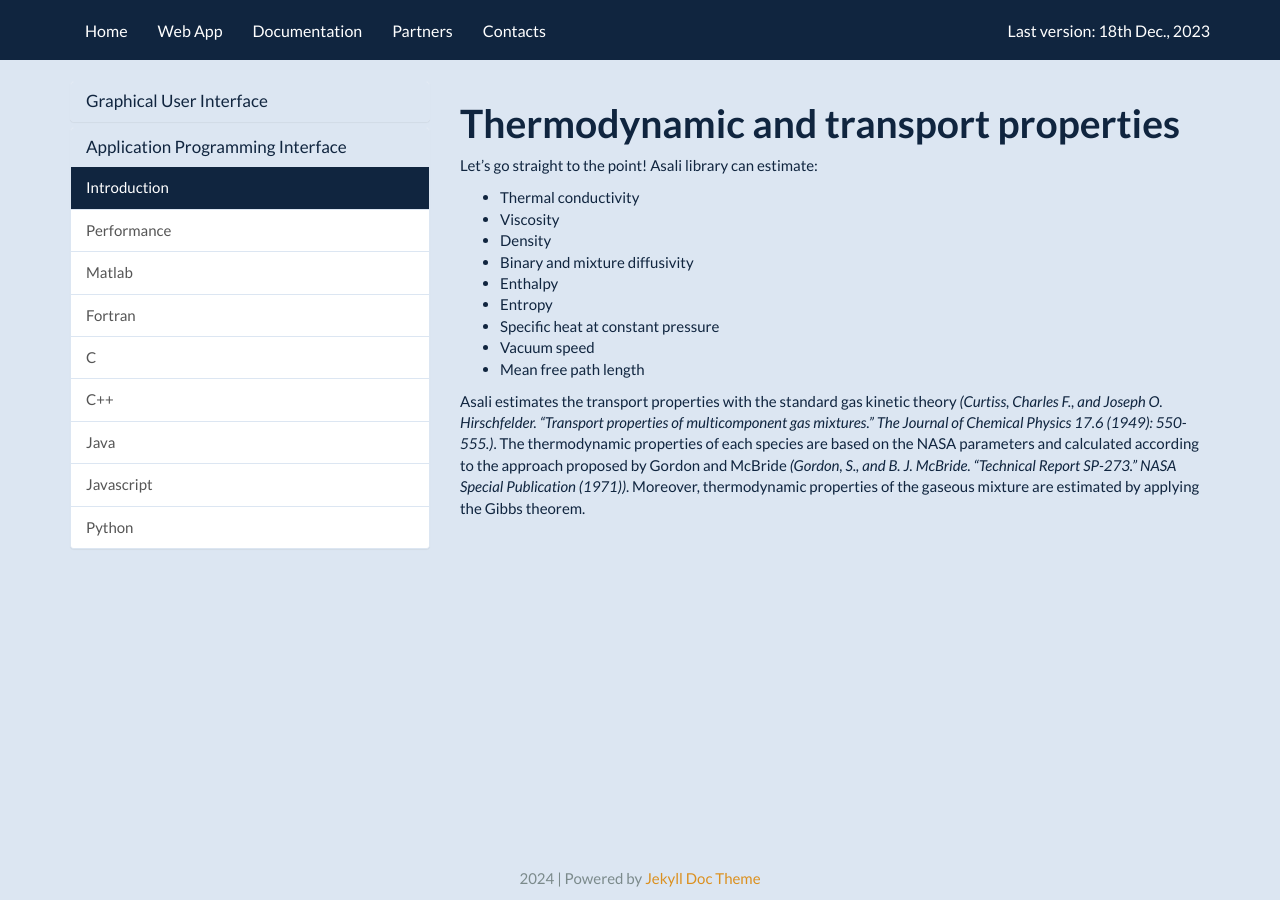
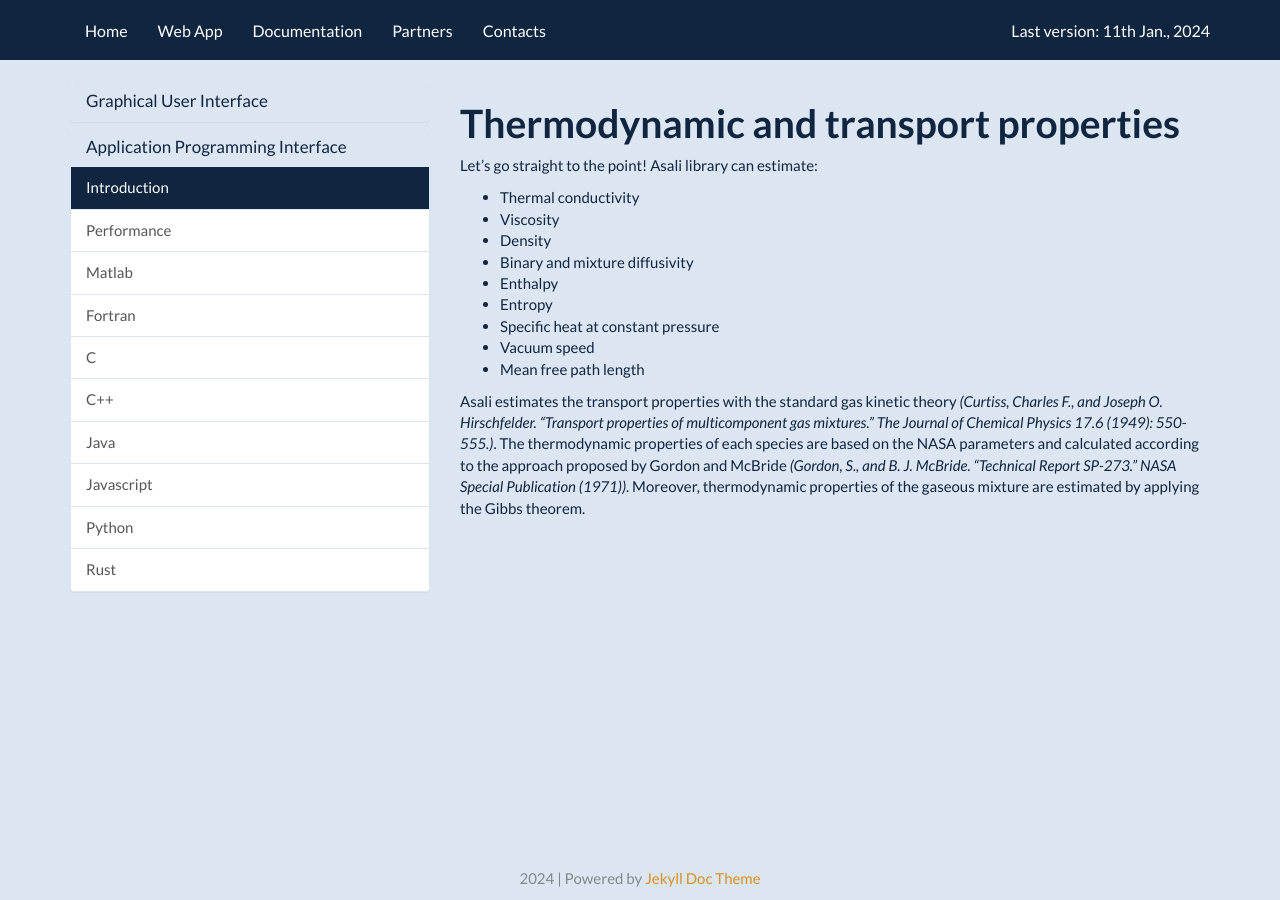
Before and after one commit to srebughini/ASALI, a Jekyll site: the page built from _docs/api/introduction.md, in a window 1280 px wide. Built offline with Jekyll 4.4.1, drawn with Linux system fonts in a browser that asks for light colours; a script that is not in the unit is left out.

Commit message:
Add Rust API

```diff
--- a/_data/docs.yml
+++ b/_data/docs.yml
@@ -18,3 +18,4 @@
   - api-java
   - api-javascript
   - api-python
+  - api-rust
--- a/_includes/topnav.html
+++ b/_includes/topnav.html
@@ -18,7 +18,7 @@
             </ul>
             <div class="navbar-right">
                 <ul class="nav navbar-nav">
-                    <li><a href="https://sourceforge.net/projects/asali/files/latest/download">Last version: 18th Dec., 2023</a></li>
+                    <li><a href="https://sourceforge.net/projects/asali/files/latest/download">Last version: 11th Jan., 2024</a></li>
                 </ul>
             </div>
         </div>
```
